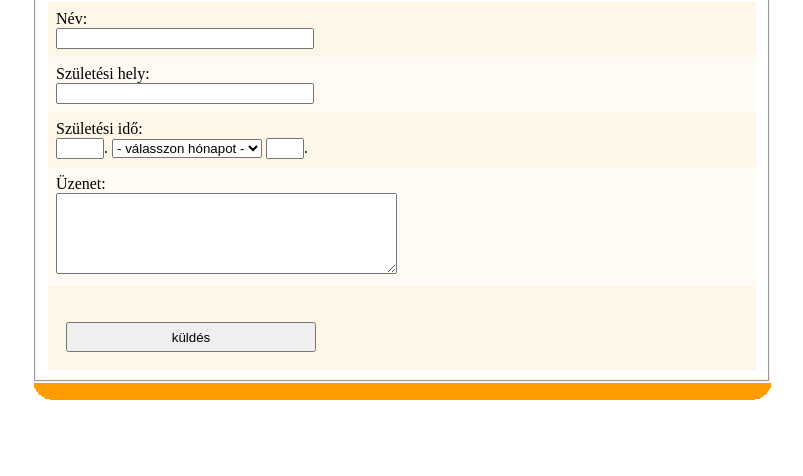
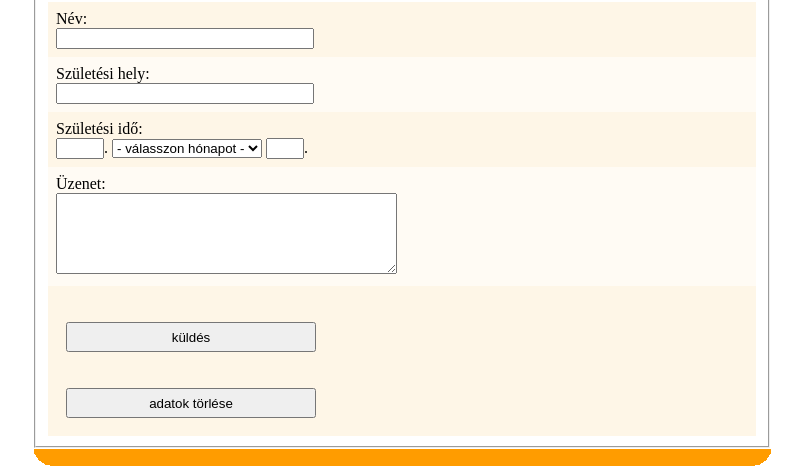
Before and after one commit to paaldorina/munkaf-jlok-28_onallo, a plain HTML site: page kapcsolat.html in a window 1280 px wide. Shown: the part 327-803 px from the top of the page, without its empty margins (238-1041 px from the left). Drawn offline with Linux system fonts and the light colour scheme; a web font is replaced by a local one.

Commit message:
feladat 12

```diff
--- a/kapcsolat.html
+++ b/kapcsolat.html
@@ -67,6 +67,11 @@
                     <div class="cimke">&nbsp;</div>
                     <div class="mezo"><input type="submit" name="ok" value="küldés"></div>
                 </div>
+                <div class="mezosor z1">
+                    <div class="mezo">
+                        <input type="reset" value="adatok törlése">
+                    </div>
+                </div>
             </fieldset>
         </form>
     </div>
```
